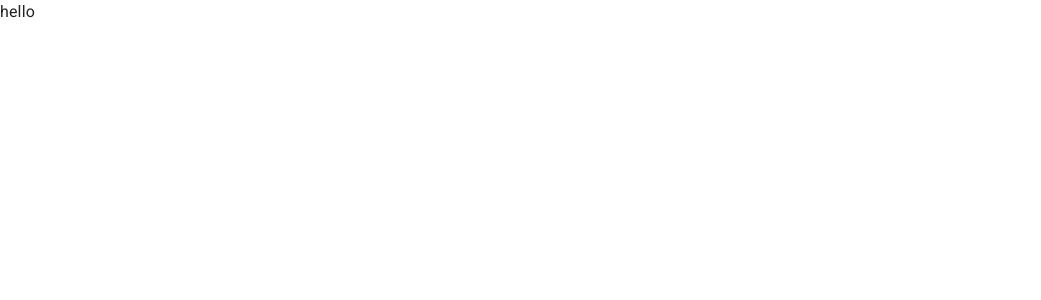
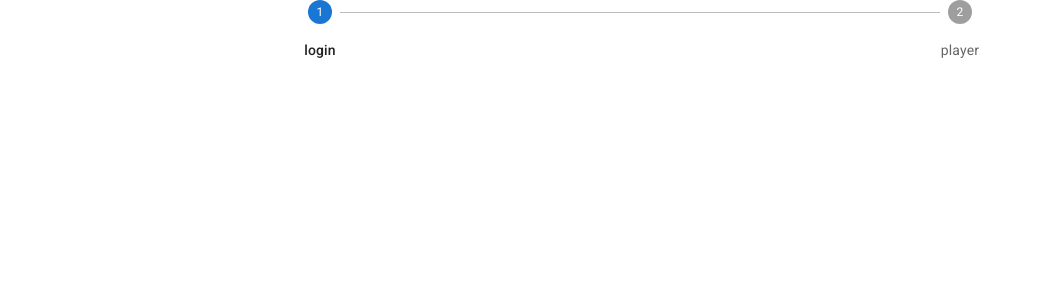
Before and after one commit to guilehm/solid-drop, a React (Create React App) app: page / in a window 1280 px wide. Shown: the top 300 px of the page, without its empty margins (0-1041 px from the left). Built offline with nearby package versions, Linux system fonts and the light colour scheme.

Commit message:
use steps inside layout

```diff
--- a/src/App.tsx
+++ b/src/App.tsx
@@ -1,5 +1,6 @@
 import Layout from "./templates/Layout"
 import CssBaseline from "@mui/material/CssBaseline"
+import Steps from "./components/Steps"
 
 
 const App = () => {
@@ -7,7 +8,7 @@ const App = () => {
     <div className="App">
       <CssBaseline />
       <Layout>
-        <div>hello</div>
+        <Steps />
       </Layout>
     </div>
   )
```
